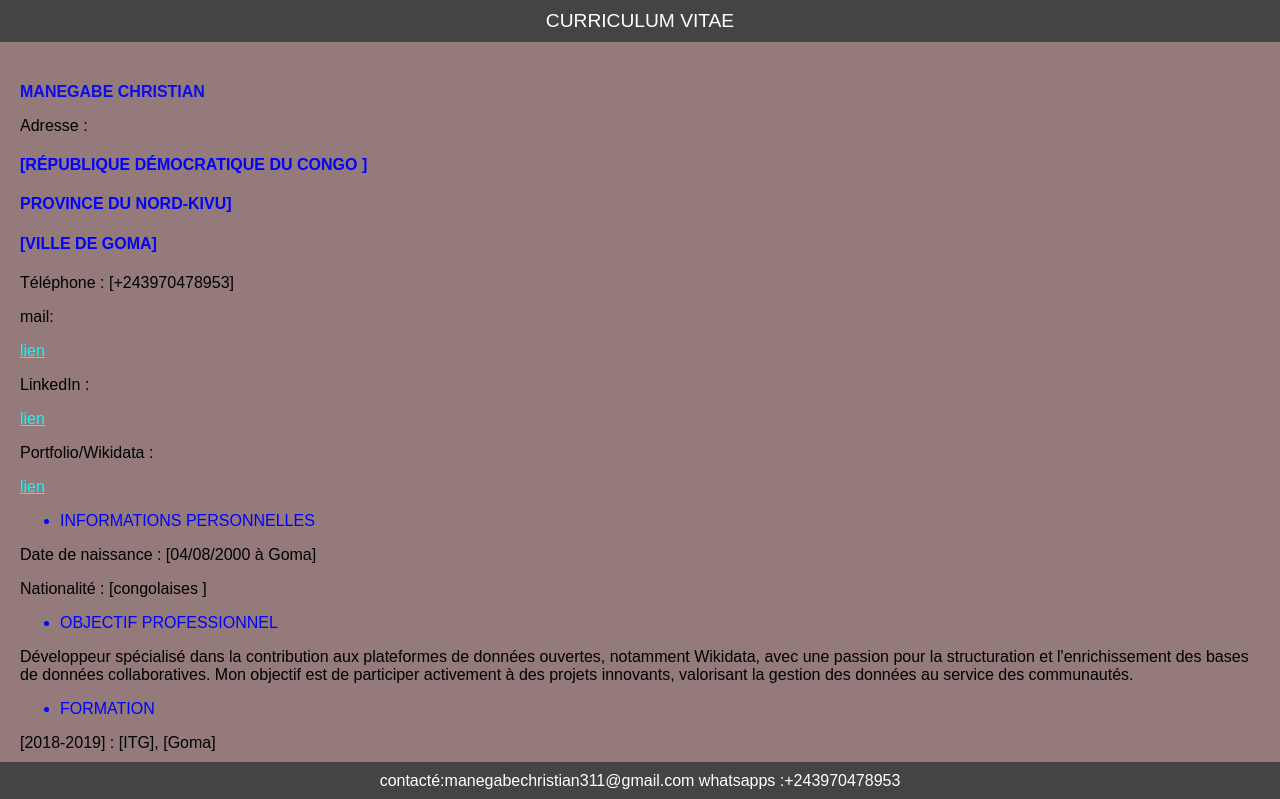
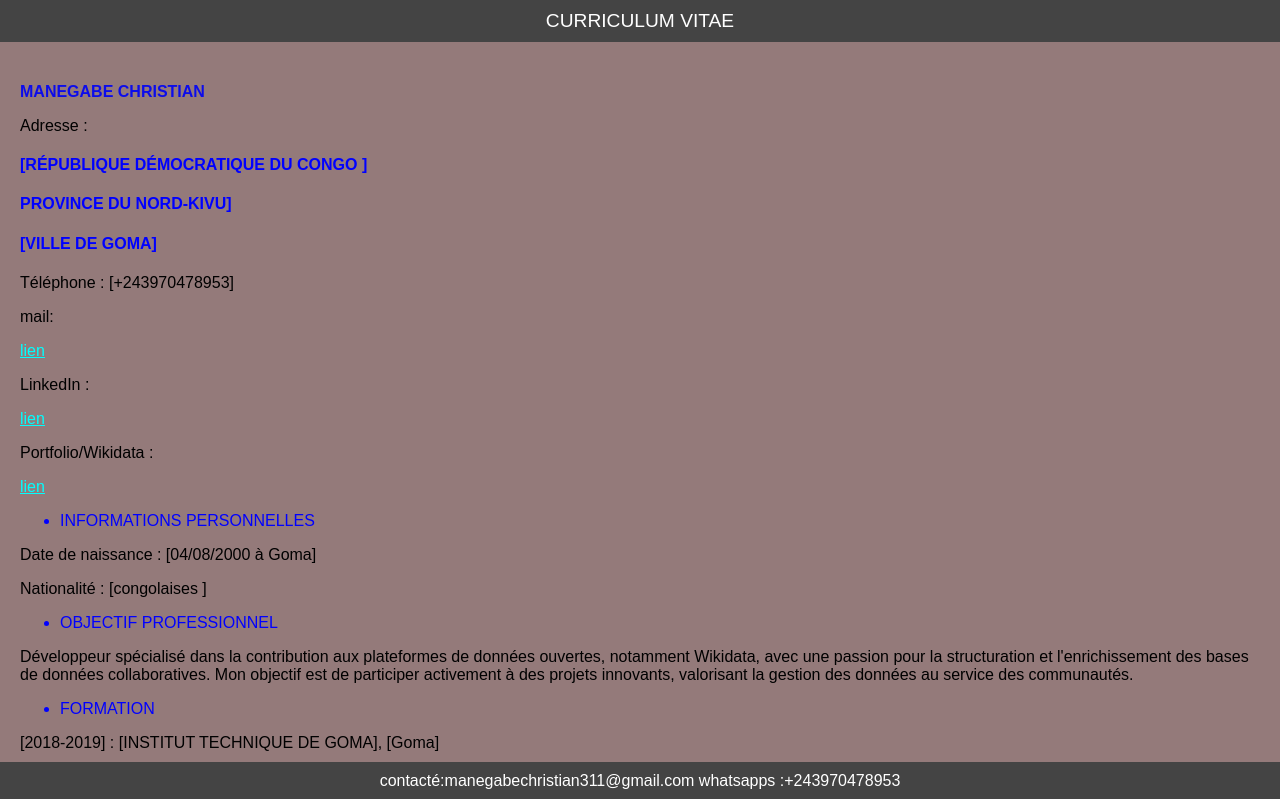
Before and after one commit to manegabechris/index-CV, a plain HTML site: page index.html in a window 1280 px wide. Shown: the top 799 px of the page. Drawn offline with Linux system fonts and the light colour scheme.

Commit message:
Update index.html

```diff
--- a/index.html
+++ b/index.html
@@ -42,7 +42,7 @@
 <ul>
     <li>FORMATION</li>
 </ul>
-<P>[2018-2019] : [ITG], [Goma]
+<P>[2018-2019] : [INSTITUT TECHNIQUE DE GOMA], [Goma]
 </P>
 <P>Diplôme : [Mécanique général]
 </P>
```
